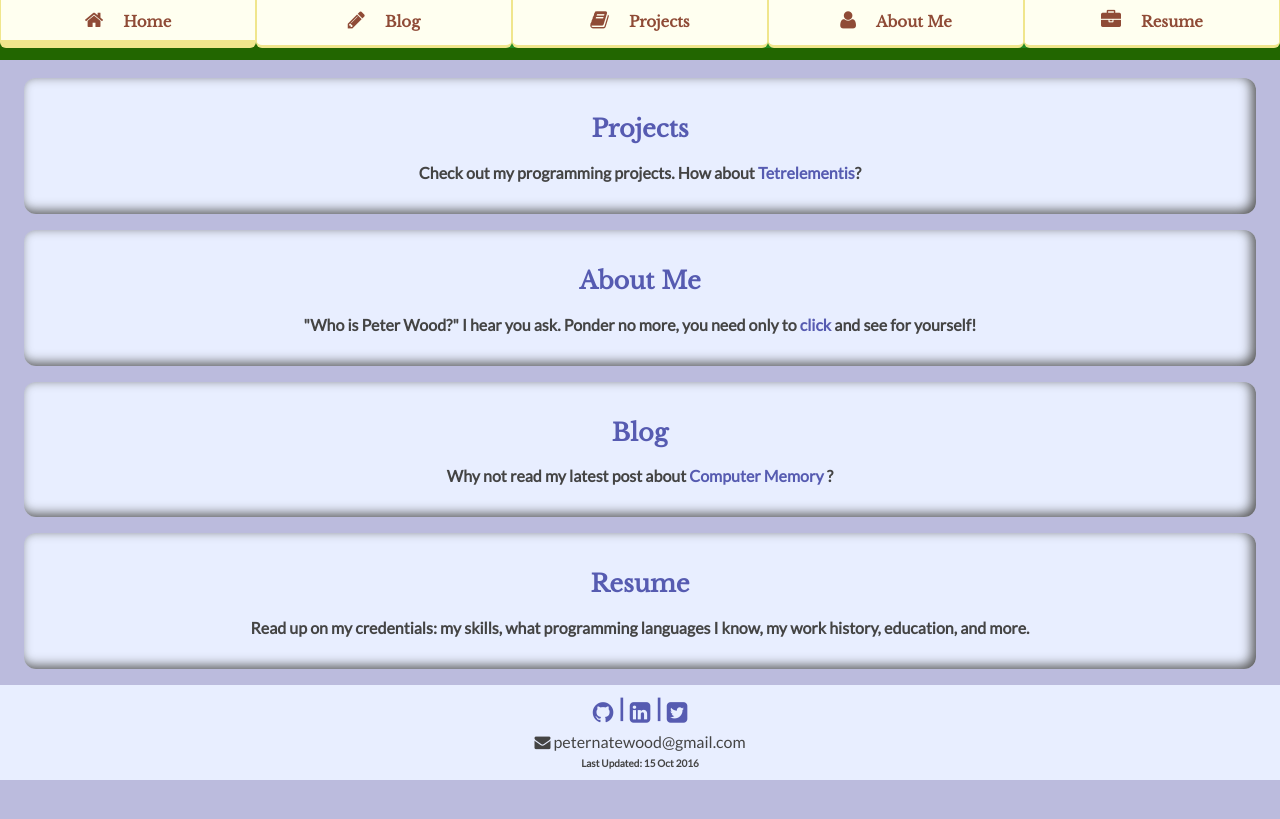
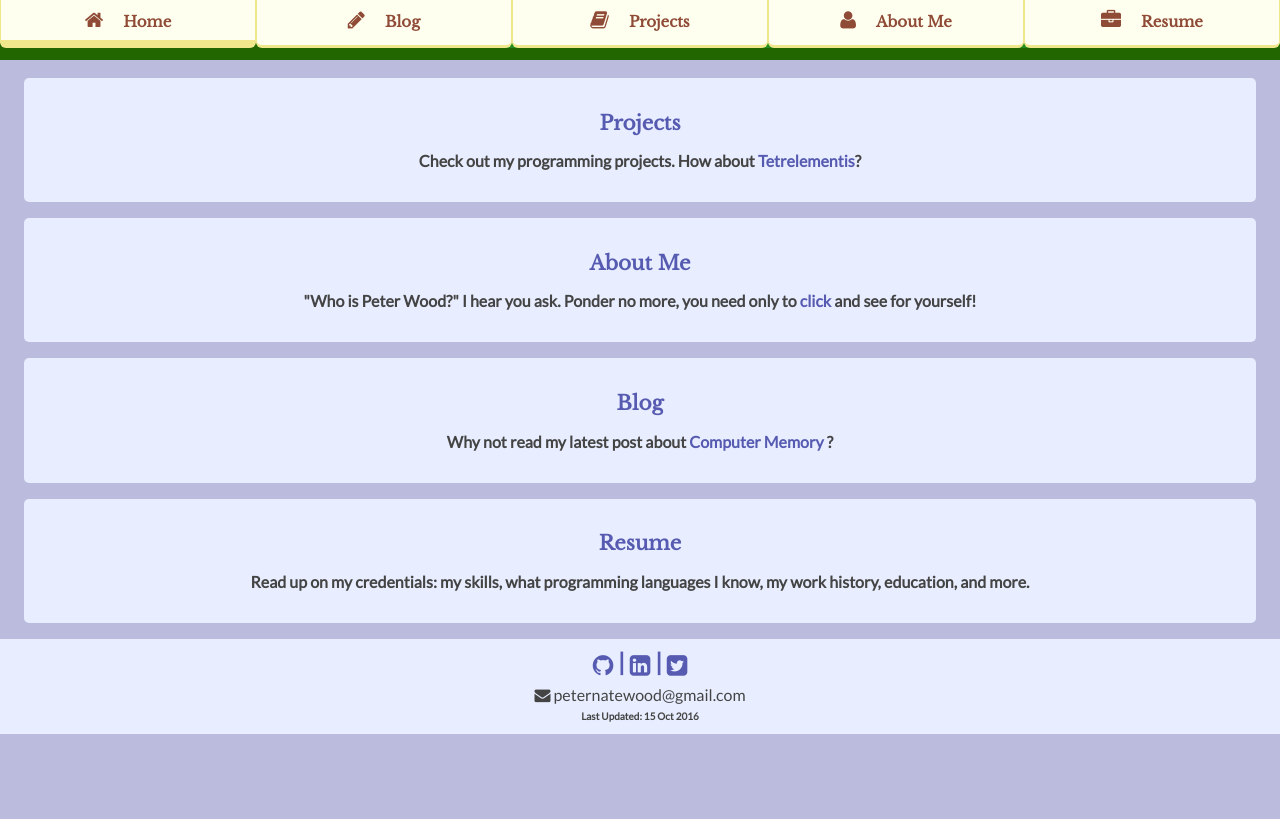
Before and after one commit to peternatewood/RoyTuesday.github.io, a Jekyll site: the page built from index.html, in a window 1280 px wide. Shown: the top 819 px of the page. Built offline with Jekyll 4.4.1, drawn with Linux system fonts in a browser that asks for light colours.

Commit message:
Clean up border styles

```diff
--- a/_sass/_custom-mixins.scss
+++ b/_sass/_custom-mixins.scss
@@ -25,3 +25,8 @@
   -o-animation: $animation;
   animation: $animation;
 }
+
+@mixin border-radius($border-radius) {
+  -webkit-border-radius: $border-radius;
+  border-radius: $border-radius;
+}
--- a/_sass/default.scss
+++ b/_sass/default.scss
@@ -93,7 +93,7 @@ body {
             left: 0;
             top: -12em;
             z-index: 1;
-            @include transition(1s);
+            @include transition(700ms);
 
             .dropdown-link {
               padding-left: 12px;
@@ -160,12 +160,14 @@ body {
     h1, h2, h3, {
       font-family: $baskerville;
     }
+    h2 {
+      font-size: 20px;
+    }
 
     li {
       background-color: $light_blue;
       border: none;
-      border-radius: 12px;
-      box-shadow: inset -4px -3px 12px 0 #555;
+      @include border-radius(5px);
       margin: 1em 0;
       padding: 1em;
     }
@@ -219,7 +221,6 @@ body {
 
     li {
       border: none;
-      box-shadow: initial;
       margin: 0 1em;
       padding: 0;
     }
@@ -267,7 +268,7 @@ body {
   }
 
   .headshot {
-    border-radius: 0 10px;
+    @include border-radius(0 10px);
     border-style: solid;
     border-width: 0.375em 0 0 0.25em;
     margin-top: 0.5em;
@@ -286,7 +287,6 @@ body {
 
     li {
       border: none;
-      box-shadow: none;
       list-style: inside;
       margin: 0.125em;
       padding: 0 0 0 1.25em;
@@ -486,7 +486,7 @@ body {
 .spinner {
   background-color: inherit;
   border: 8px solid #333;
-  border-radius: 50%;
+  @include border-radius(50%);
   box-sizing: border-box;
   height: 50px;
   width: 50px;
@@ -496,7 +496,7 @@ body {
     @include animation(spin 2s ease infinite);
     background-color: inherit;
     border: 1px solid $light_blue;
-    border-radius: 25px 0 0 25px;
+    @include border-radius(25px 0 0 25px);
     box-sizing: content-box;
     content: '';
     height: 50px;
@@ -511,7 +511,7 @@ body {
     @include animation(spin 2s ease infinite 500ms);
     background-color: inherit;
     border: 1px solid $light_blue;
-    border-radius: 0 25px 25px 0;
+    @include border-radius(0 25px 25px 0);
     box-sizing: content-box;
     content: '';
     height: 50px;
```
